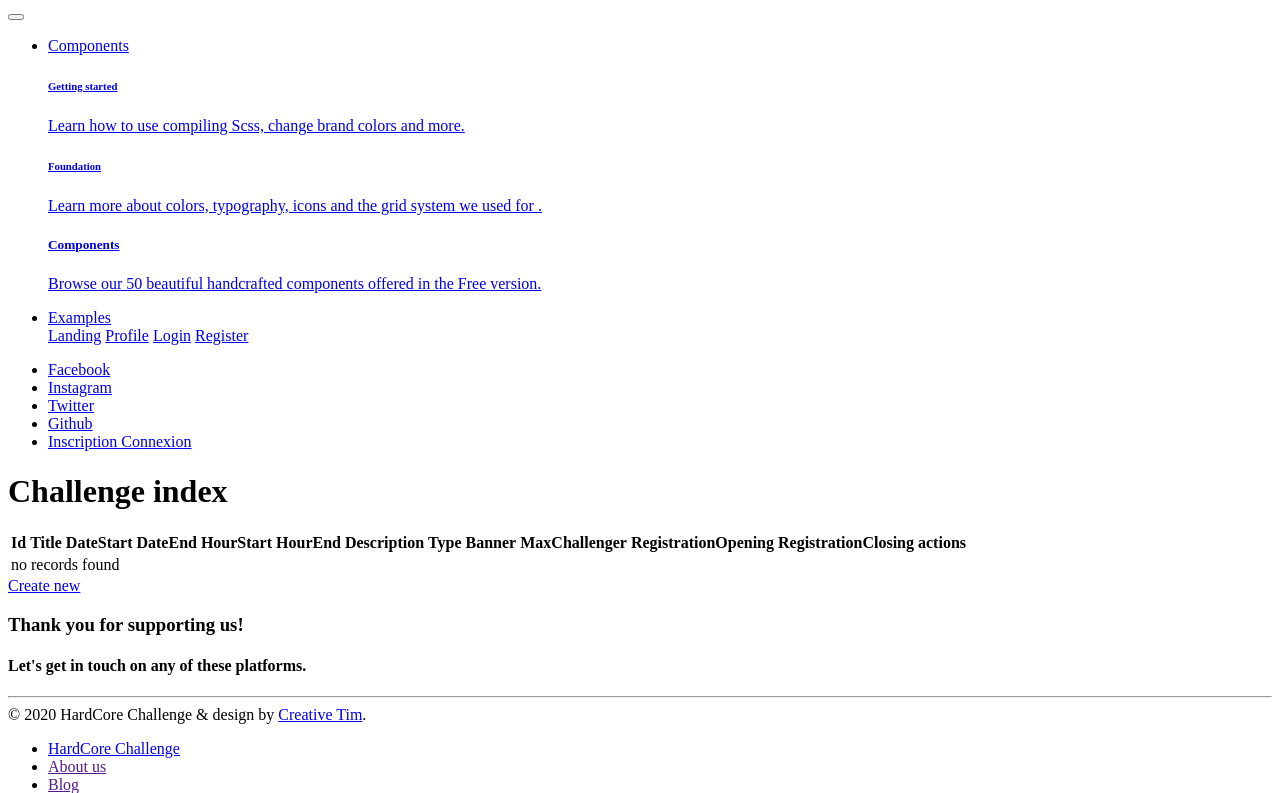
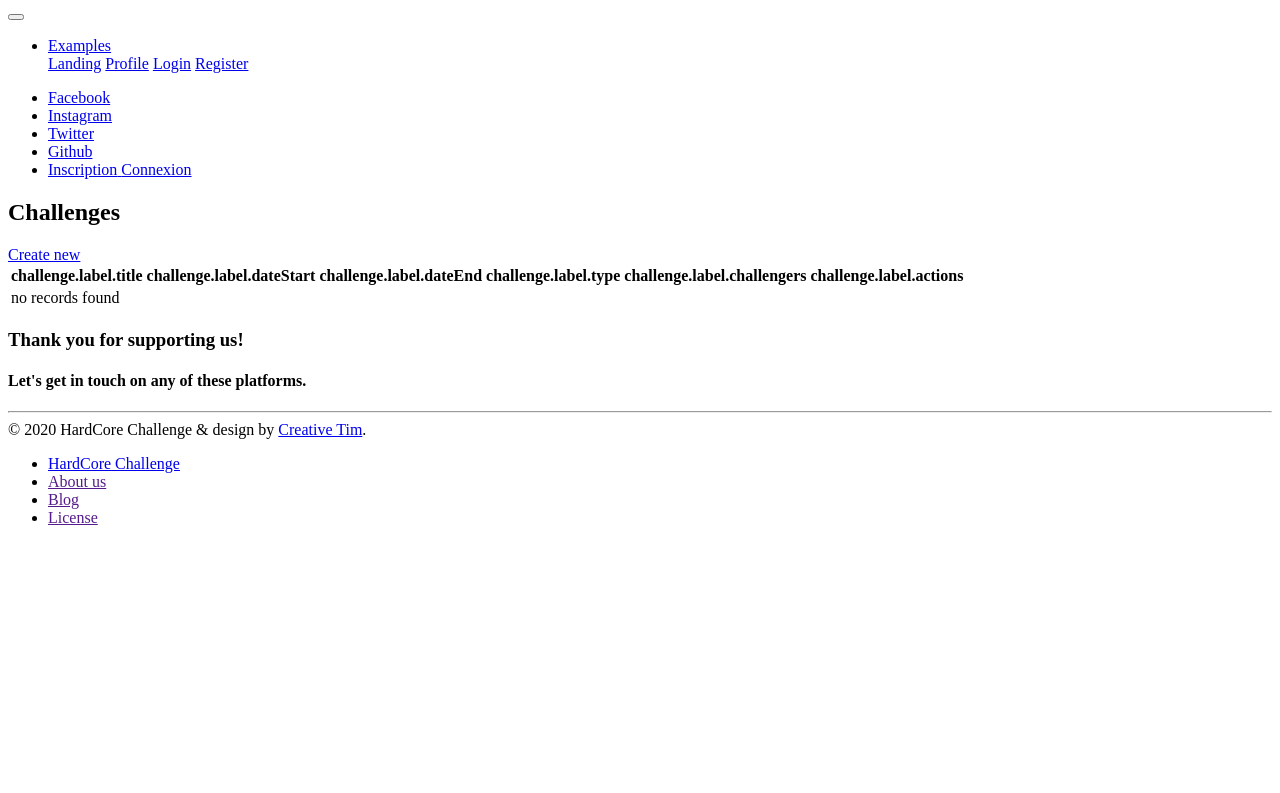
Before and after one commit to pkshetlie/BannerlordSF, a Symfony app: template templates/Backend/challenge/index.html.twig in a window 1280 px wide. Shown: the part 613-1406 px from the top of the page. After the commit the page ends 1138 px from the top, so only its background shows below. Run offline with Twig, Linux system fonts and the light colour scheme; the template is opened without the code that fills it, so the values that code supplies are empty; some libraries are stand-ins or nearby versions.

Commit message:
remise en forme et organisation

```diff
--- a/src/Controller/Frontend/HomePageController.php
+++ b/src/Controller/Frontend/HomePageController.php
@@ -9,7 +9,6 @@
 
 class HomePageController extends AbstractController
 {
-
     /**
      * @Route("/",name="home")
      */
--- a/templates/Backend/challenge/index.html.twig
+++ b/templates/Backend/challenge/index.html.twig
@@ -3,41 +3,27 @@
 {% block title %}Challenge index{% endblock %}
 
 {% block body %}
-    <h1>Challenge index</h1>
-
-    <table class="table">
+    <h1>{{ "Challenges"|trans }}</h1>
+    <a href="{{ path('challenge_new') }}">{{ "Create new"|trans }}</a>
+    <table class="table table-condensed">
         <thead>
             <tr>
-                <th>Id</th>
-                <th>Title</th>
-                <th>DateStart</th>
-                <th>DateEnd</th>
-                <th>HourStart</th>
-                <th>HourEnd</th>
-                <th>Description</th>
-                <th>Type</th>
-                <th>Banner</th>
-                <th>MaxChallenger</th>
-                <th>RegistrationOpening</th>
-                <th>RegistrationClosing</th>
-                <th>actions</th>
+                <th>{{ "challenge.label.title"|trans }}</th>
+                <th>{{ "challenge.label.dateStart"|trans }}</th>
+                <th>{{ "challenge.label.dateEnd"|trans }}</th>
+                <th>{{ "challenge.label.type"|trans }}</th>
+                <th>{{ "challenge.label.challengers"|trans }}</th>
+                <th>{{ "challenge.label.actions"|trans }}</th>
             </tr>
         </thead>
         <tbody>
         {% for challenge in challenges %}
             <tr>
-                <td>{{ challenge.id }}</td>
                 <td>{{ challenge.title }}</td>
                 <td>{{ challenge.dateStart ? challenge.dateStart|date('Y-m-d H:i:s') : '' }}</td>
                 <td>{{ challenge.dateEnd ? challenge.dateEnd|date('Y-m-d H:i:s') : '' }}</td>
-                <td>{{ challenge.hourStart }}</td>
-                <td>{{ challenge.hourEnd }}</td>
-                <td>{{ challenge.description }}</td>
                 <td>{{ challenge.type }}</td>
-                <td>{{ challenge.banner }}</td>
-                <td>{{ challenge.maxChallenger }}</td>
-                <td>{{ challenge.registrationOpening ? challenge.registrationOpening|date('Y-m-d H:i:s') : '' }}</td>
-                <td>{{ challenge.registrationClosing ? challenge.registrationClosing|date('Y-m-d H:i:s') : '' }}</td>
+                <td>{{ challenge.challengers|length }} / {{ challenge.maxChallenger }}</td>
                 <td>
                     <a href="{{ path('challenge_show', {'id': challenge.id}) }}">show</a>
                     <a href="{{ path('challenge_edit', {'id': challenge.id}) }}">edit</a>
@@ -45,11 +31,10 @@
             </tr>
         {% else %}
             <tr>
-                <td colspan="13">no records found</td>
+                <td colspan="13">{{ "no records found"|trans }}</td>
             </tr>
         {% endfor %}
         </tbody>
     </table>
 
-    <a href="{{ path('challenge_new') }}">Create new</a>
 {% endblock %}
--- a/templates/Frontend/Api/index.html.twig
+++ b/templates/Frontend/Api/index.html.twig
@@ -1,5 +1,5 @@
 {% extends 'base.html.twig' %}
-{% block container %}
+{% block body %}
     <div class="row">
         <div class="col-6">
           Score de pkshetlie : {{ api.points }}
--- a/templates/Frontend/base_template/navbar.html.twig
+++ b/templates/Frontend/base_template/navbar.html.twig
@@ -25,49 +25,50 @@
                 </div>
             </div>
             <ul class="navbar-nav navbar-nav-hover align-items-lg-center">
+                {% if is_granted('ROLE_ADMIN') %}
                 <li class="nav-item dropdown">
-                    <a href="#" class="nav-link" data-toggle="dropdown" href="#" role="button">
+                    <a href="#" class="nav-link" data-toggle="dropdown" role="button">
                         <i class="ni ni-ui-04 d-lg-none"></i>
-                        <span class="nav-link-inner--text">Components</span>
+                        <span class="nav-link-inner--text">Administration</span>
                     </a>
                     <div class="dropdown-menu dropdown-menu-xl">
                         <div class="dropdown-menu-inner">
-                            <a href="https://demos.creative-tim.com/argon-design-system/docs/getting-started/overview.html"
+                            <a href="{{ url('challenge_index') }}"
                                class="media d-flex align-items-center">
                                 <div class="icon icon-shape bg-gradient-primary rounded-circle text-white">
-                                    <i class="ni ni-spaceship"></i>
+                                    <i class="ni ni-compass-04"></i>
                                 </div>
                                 <div class="media-body ml-3">
-                                    <h6 class="heading text-primary mb-md-1">Getting started</h6>
-                                    <p class="description d-none d-md-inline-block mb-0">Learn how to use compiling
-                                        Scss, change brand colors and more.</p>
+                                    <h6 class="heading text-primary mb-md-1">Les challenges</h6>
+                                    <p class="description d-none d-md-inline-block mb-0">&Ccedil;a commence ici.</p>
                                 </div>
                             </a>
-                            <a href="https://demos.creative-tim.com/argon-design-system/docs/foundation/colors.html"
-                               class="media d-flex align-items-center">
-                                <div class="icon icon-shape bg-gradient-success rounded-circle text-white">
-                                    <i class="ni ni-palette"></i>
-                                </div>
-                                <div class="media-body ml-3">
-                                    <h6 class="heading text-primary mb-md-1">Foundation</h6>
-                                    <p class="description d-none d-md-inline-block mb-0">Learn more about colors,
-                                        typography, icons and the grid system we used for .</p>
-                                </div>
-                            </a>
-                            <a href="https://demos.creative-tim.com/argon-design-system/docs/components/alerts.html"
-                               class="media d-flex align-items-center">
-                                <div class="icon icon-shape bg-gradient-warning rounded-circle text-white">
-                                    <i class="ni ni-ui-04"></i>
-                                </div>
-                                <div class="media-body ml-3">
-                                    <h5 class="heading text-warning mb-md-1">Components</h5>
-                                    <p class="description d-none d-md-inline-block mb-0">Browse our 50 beautiful
-                                        handcrafted components offered in the Free version.</p>
-                                </div>
-                            </a>
+{#                            <a href="https://demos.creative-tim.com/argon-design-system/docs/foundation/colors.html"#}
+{#                               class="media d-flex align-items-center">#}
+{#                                <div class="icon icon-shape bg-gradient-success rounded-circle text-white">#}
+{#                                    <i class="ni ni-palette"></i>#}
+{#                                </div>#}
+{#                                <div class="media-body ml-3">#}
+{#                                    <h6 class="heading text-primary mb-md-1">Foundation</h6>#}
+{#                                    <p class="description d-none d-md-inline-block mb-0">Learn more about colors,#}
+{#                                        typography, icons and the grid system we used for .</p>#}
+{#                                </div>#}
+{#                            </a>#}
+{#                            <a href="https://demos.creative-tim.com/argon-design-system/docs/components/alerts.html"#}
+{#                               class="media d-flex align-items-center">#}
+{#                                <div class="icon icon-shape bg-gradient-warning rounded-circle text-white">#}
+{#                                    <i class="ni ni-ui-04"></i>#}
+{#                                </div>#}
+{#                                <div class="media-body ml-3">#}
+{#                                    <h5 class="heading text-warning mb-md-1">Components</h5>#}
+{#                                    <p class="description d-none d-md-inline-block mb-0">Browse our 50 beautiful#}
+{#                                        handcrafted components offered in the Free version.</p>#}
+{#                                </div>#}
+{#                            </a>#}
                         </div>
                     </div>
                 </li>
+                {% endif %}
                 <li class="nav-item dropdown">
                     <a href="#" class="nav-link" data-toggle="dropdown" href="#" role="button">
                         <i class="ni ni-collection d-lg-none"></i>
--- a/templates/base.html.twig
+++ b/templates/base.html.twig
@@ -9,7 +9,7 @@
     </head>
     <body>
     {% include 'Frontend/base_template/navbar.html.twig' %}
-        {% block body %}
+        {% block HtmlBody %}
     <section class="section section-shaped section-lg">
         <div class="shape shape-style-1 bg-gradient-default">
         <span></span>
@@ -22,7 +22,7 @@
         <span></span>
         </div>
         <div class="container pt-lg-7">
-            {% block container %}{% endblock %}
+            {% block body %}{% endblock %}
         </div>
     </section>
         {% endblock %}
--- a/webpack.config.js
+++ b/webpack.config.js
@@ -24,6 +24,7 @@
      * and one CSS file (e.g. app.css) if your JavaScript imports CSS.
      */
     .addEntry('app', './assets/js/app.js')
+    .addEntry('home', './assets/js/home.js')
     //.addEntry('page1', './assets/js/page1.js')
     //.addEntry('page2', './assets/js/page2.js')
 
```
Also changed, not shown: assets/css/home.scss (added, +47 -0 lines), assets/js/home.js (added, +9 -0 lines), templates/Frontend/home_page/index.html.twig (+123 -1 lines).
